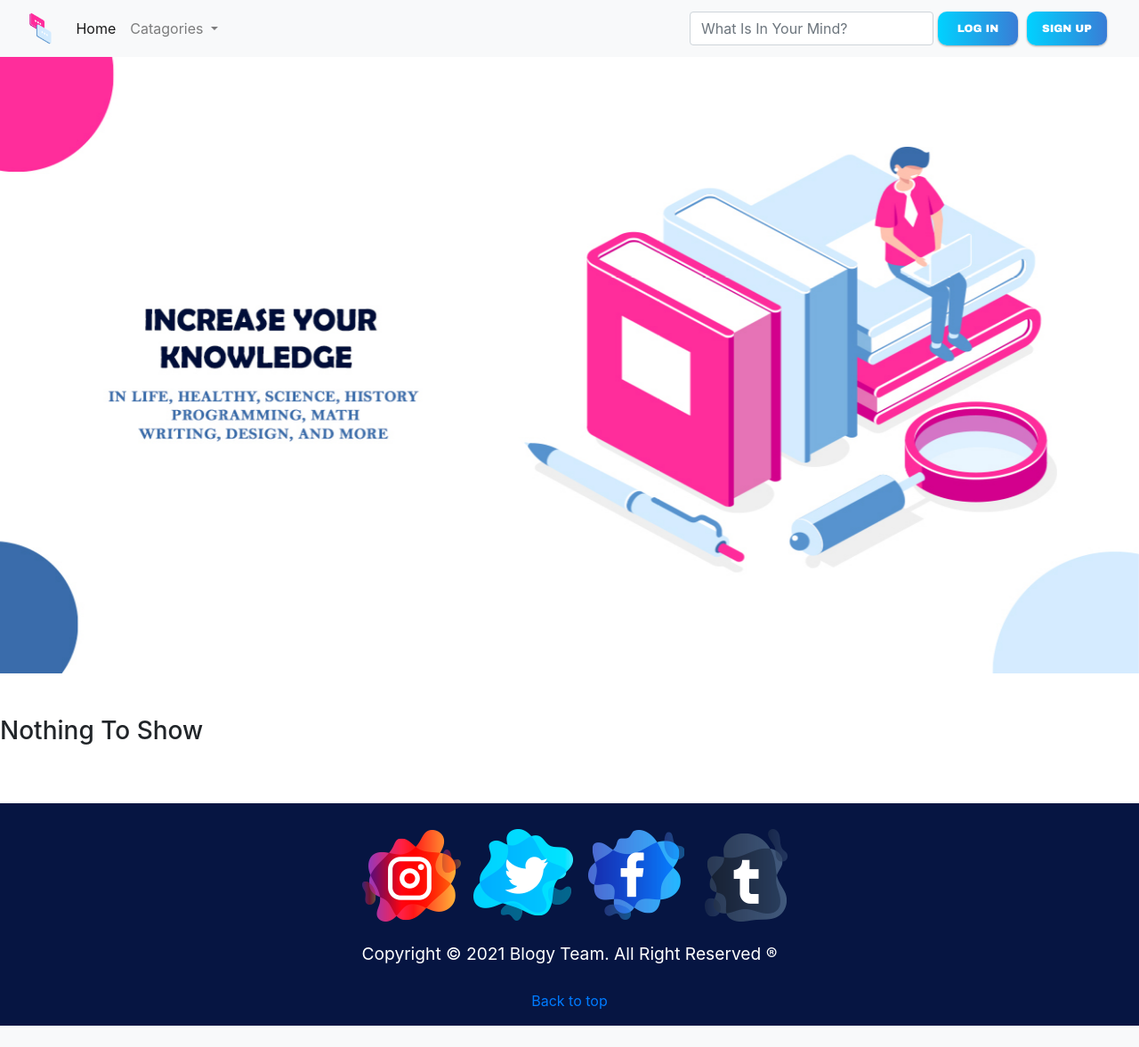
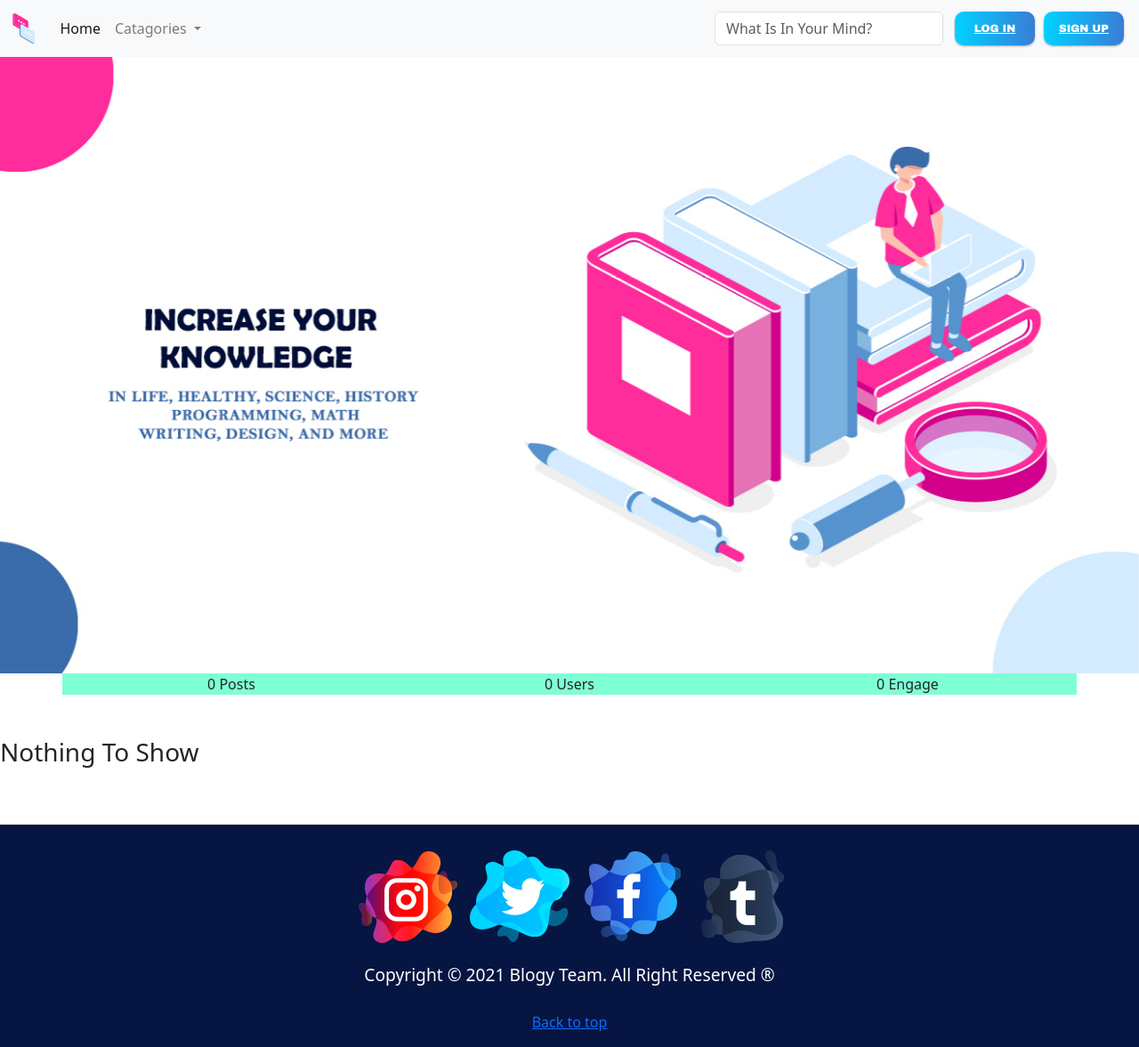
Before and after one commit to Bushra-Mulla/blogy, a Django app: page / in a window 1280 px wide. Shown: the whole page at 89% size. Before the commit the page ends 1153 px from the top, so only its background shows below. Run offline with Django 3.2, Linux system fonts and the light colour scheme; data that the repository does not hold is empty; some libraries are stand-ins or nearby versions.

Commit message:
home info

```diff
--- a/blog/static/footer.css
+++ b/blog/static/footer.css
@@ -1,4 +1,3 @@
-
 footer .logo h3 {
   font-size: 2.2rem;
   color: #FFF;
--- a/blog/static/style.css
+++ b/blog/static/style.css
@@ -75,14 +75,6 @@
   position: absolute;
   left: 4%;
   display: inline;
-  text-align: center;
-}
-.PostCard {
-  padding: 5px;
-  margin: 20px;
-  box-shadow: 3px 3px 3px 3px rgb(153 150 150);
-  position: relative;
-  bottom: 30px;
   text-align: center;
 }
 
--- a/blog/templates/base.html
+++ b/blog/templates/base.html
@@ -20,7 +20,9 @@
   <link href="https://maxcdn.bootstrapcdn.com/font-awesome/4.7.0/css/font-awesome.min.css" rel="stylesheet">
   <link rel="stylesheet" href="https://maxcdn.bootstrapcdn.com/bootstrap/4.1.3/css/bootstrap.min.css">
   <link rel="stylesheet" type="text/css" href="{% static 'footer.css' %}" />
-  <link rel="stylesheet" href="https://pro.fontawesome.com/releases/v5.10.0/css/all.css" integrity="sha384-AYmEC3Yw5cVb3ZcuHtOA93w35dYTsvhLPVnYs9eStHfGJvOvKxVfELGroGkvsg+p" crossorigin="anonymous"/>
+  <link rel="stylesheet" href="https://pro.fontawesome.com/releases/v5.10.0/css/all.css"
+    integrity="sha384-AYmEC3Yw5cVb3ZcuHtOA93w35dYTsvhLPVnYs9eStHfGJvOvKxVfELGroGkvsg+p" crossorigin="anonymous" />
+  <link rel="stylesheet" href="{% static 'assets/css/bootstrap.css' %}">
 
 
 </head>
@@ -62,21 +64,26 @@
         </div>
         <form class="d-flex" name="searchform" method="GET" action="{% url 'search' %}">
           <!-- {% csrf_token %} -->
-          <input class="form-control me-2" type="search"  name="q" placeholder="What Is In Your Mind?"  aria-label="Search"/>
+          <input class="form-control me-2" type="search" name="q" placeholder="What Is In Your Mind?"
+            aria-label="Search" />
 
         </form>
         <ul class="navbar-nav me-auto mb-2 mb-lg-0">
           {% if user.is_authenticated %}
-          <li class="nav-item">
-            <a class="nav-link active" aria-current="page" href="/post/create/">New Post</a>
-          </li>
+          <li> <a class="gradient-button gradient-button-4" href="/post/create/"><i class="fas fa-plus-square"></i> Post</a> </li>
+
+          <!-- <li class="nav-item">
+            <a class="nav-link active .gradient-button-3 " aria-current="page" href="/post/create/" style="color: blue;"><i class="far fa-plus-square"></i> Post</a>
+          </li> -->
           {% if user.is_staff %}
           <li class="nav-item dropdown">
             <a class="nav-link dropdown-toggle waves-effect waves-light" id="navbarDropdownMenuLink-4"
               data-toggle="dropdown" aria-haspopup="true" aria-expanded="false">
-              <i class="fas fa-users-cog" aria-hidden="true"></i> Admin <span class="font-weight-bold"> {{countNotArchivedReport}} </span></a>
+              <i class="fas fa-users-cog" aria-hidden="true"></i> Admin <span class="font-weight-bold">
+                {{countNotArchivedReport}} </span></a>
             <div class="dropdown-menu dropdown-menu-right dropdown-info" aria-labelledby="navbarDropdownMenuLink-4">
-              <a class="dropdown-item waves-effect waves-light" href="{% url 'reports' %}">Reports <span class="badge badge-light">{{countNotArchivedReport}}</span></a>
+              <a class="dropdown-item waves-effect waves-light" href="{% url 'reports' %}">Reports <span
+                  class="badge badge-light">{{countNotArchivedReport}}</span></a>
               <a class="dropdown-item waves-effect waves-light" href="/published">New Post</a>
               <a class="dropdown-item waves-effect waves-light" href="/admin">Control Panel</a>
             </div>
@@ -93,14 +100,18 @@
             <a class="nav-link dropdown-toggle waves-effect waves-light" id="navbarDropdownMenuLink-4"
               data-toggle="dropdown" aria-haspopup="true" aria-expanded="false">
 
-              <i class="far fa-user-circle" aria-hidden="true"></i> Profile </a>
+              <i class="far fa-user-circle" aria-hidden="true"></i> <span class="font-weight-bold"> {{user.first_name}} </span> </a>
             <div class="dropdown-menu dropdown-menu-right dropdown-info" aria-labelledby="navbarDropdownMenuLink-4">
-              <a class="dropdown-item waves-effect waves-light" href="/profile/">My Account</a>
-              <a class="dropdown-item waves-effect waves-light" href="/user/posts/">My Posts</a>
-              <a class="dropdown-item waves-effect waves-light" href="/user/likes/">My Likes</a>
-              <a class="dropdown-item waves-effect waves-light" href="/logout/">Log Out</a>
+              <a class="dropdown-item waves-effect waves-light" href="/profile/"><i class="far fa-user"></i> My Account</a>
+              <a class="dropdown-item waves-effect waves-light" href="/user/posts/"> <i class="far fa-edit"></i> My Posts</a>
+              <a class="dropdown-item waves-effect waves-light" href="/user/likes/"> <i class="far fa-thumbs-up"></i> My Likes</a>
+              <a class="dropdown-item waves-effect waves-light" href="/logout/"> <i class="fas fa-sign-out-alt"></i> Log Out</a>
             </div>
           </li>
+          <!-- <li  class="nav-item">
+            <a class="nav-link active" aria-current="page" href="/logout/"> <i class="fas fa-sign-out-alt"></i> Log Out</a>
+
+          </li> -->
           {%else%}
 
           <!-- <li class="nav-item">
@@ -134,16 +145,16 @@
 
     <ul>
       <li>
-                <a href="#"><img src="{% static '/images/inst.png' %}"/></a>
+        <a href="#"><img src="{% static '/images/inst.png' %}" /></a>
       </li>
       <li>
-                <a href="#"><img src="{% static '/images/tw.png' %}"/></a>
+        <a href="#"><img src="{% static '/images/tw.png' %}" /></a>
       </li>
       <li>
-                <a href="#"><img src="{% static '/images/face.png' %}"/></a>
+        <a href="#"><img src="{% static '/images/face.png' %}" /></a>
       </li>
       <li>
-                <a href="#"><img src="{% static '/images/tm.png' %}"/></a>
+        <a href="#"><img src="{% static '/images/tm.png' %}" /></a>
       </li>
     </ul>
     <p>Copyright &copy; 2021 Blogy Team. All Right Reserved &reg; </p>
@@ -155,8 +166,15 @@
   <script src="https://cdn.jsdelivr.net/npm/bootstrap@5.0.0-beta2/dist/js/bootstrap.bundle.min.js"
     integrity="sha384-b5kHyXgcpbZJO/tY9Ul7kGkf1S0CWuKcCD38l8YkeH8z8QjE0GmW1gYU5S9FOnJ0"
     crossorigin="anonymous"></script>
+  <script src="{% static 'assets/js/bootstrap.js' %}"></script>
+  <script src="{% static 'assets/js/jquery.js' %}"></script>
+  <script src="{% static 'js/jquery.bootstrap.modal.forms.js' %}"></script>
+  <!-- You can alternatively load the minified version -->
+  <script src="{% static 'js/jquery.bootstrap.modal.forms.min.js' %}"></script>
   {% block script %}
   {% endblock %}
+
+
 </body>
 
 </html>
--- a/blog/templates/index.html
+++ b/blog/templates/index.html
@@ -30,6 +30,20 @@
         <span class="sr-only">Next</span>
     </a>
 </div>
+
+<div class="container" style="background-color: aquamarine; width:100%">
+    <div class="row align-items-start">
+      <div class="col">
+        {{ posts.count}} Posts
+    </div>
+      <div class="col">
+        {{user.count}} Users
+      </div>
+      <div class="col">
+        {{comments.count}} Engage
+      </div>
+    </div>
+</div>
 <br>
 <br>
 {%block refused_post%}
--- a/blog/views.py
+++ b/blog/views.py
@@ -18,9 +18,17 @@ from django.contrib.auth.mixins import UserPassesTestMixin, LoginRequiredMixin
 
 
 def home(request):
+    post = Post.objects.all()
+    user = User.objects.all()
+    comments = comment.objects.all()
     last_twenty = Post.objects.filter(
         isPublish='published').select_related('author__user_profile').order_by('-id')[:20]
-    return render(request, 'index.html', {'posts': last_twenty})
+    return render(request, 'index.html', {
+        'posts': last_twenty,
+        'post': post,
+        'user': user,
+        'comments': comments
+    })
 
 
 def signup(request):
@@ -107,16 +115,14 @@ class PostCreate(CreateView):
     #             return HttpResponseRedirect('/user/posts/')
 
 
-
-
 class PostUpdate(UserPassesTestMixin, LoginRequiredMixin, UpdateView):
     model = Post
     fields = ['title', 'content', 'post_img', 'category_id']
-
     def form_valid(self, form):
         form.instance.author = self.request.user
+        self.object = form.save(commit=False)
+        self.object.save()
         return HttpResponseRedirect('/post/' + str(self.object.pk))
-
     def test_func(self):
         post = self.get_object()
         if self.request.user == post.author:
@@ -217,6 +223,7 @@ class categoryCreate(CreateView):
         self.object.user = self.request.user
         self.object.save()
         return HttpResponseRedirect('/')
+
 
 @method_decorator(login_required, name='dispatch')
 class ProfileCreate(CreateView):
```
Also changed, not shown: blog/templates/user/profile.html (+27 -7 lines). Lines whose indentation alone changed are shown as unchanged.
